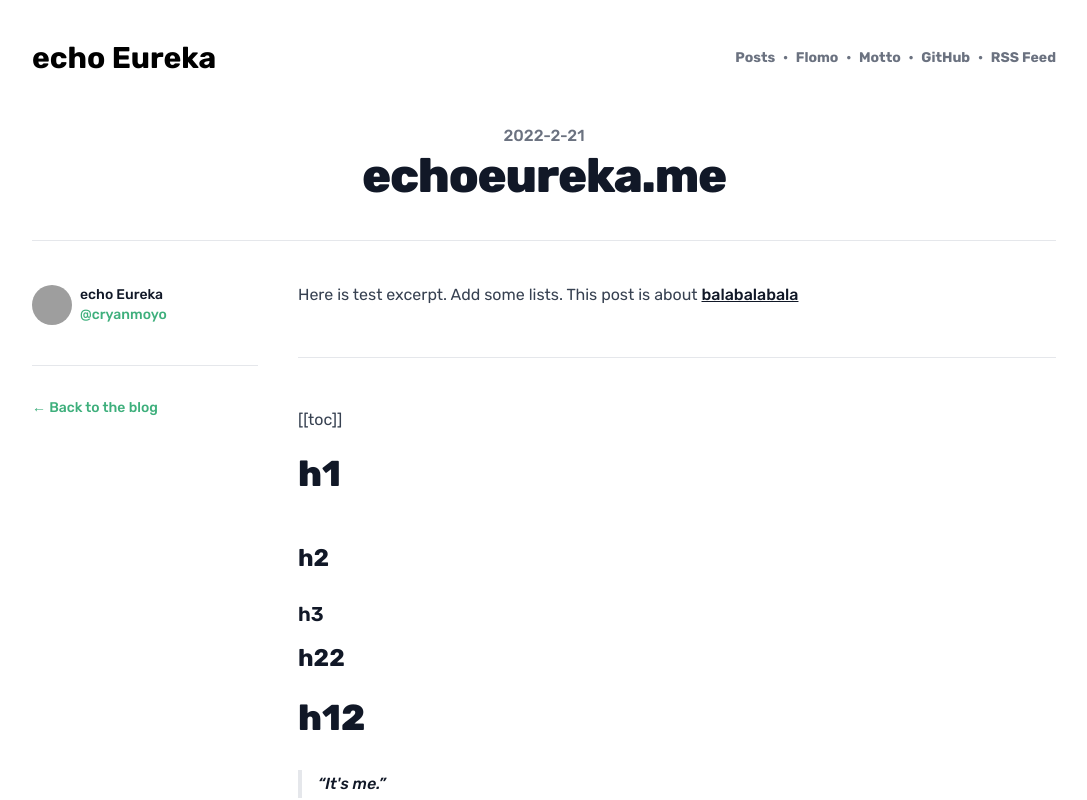
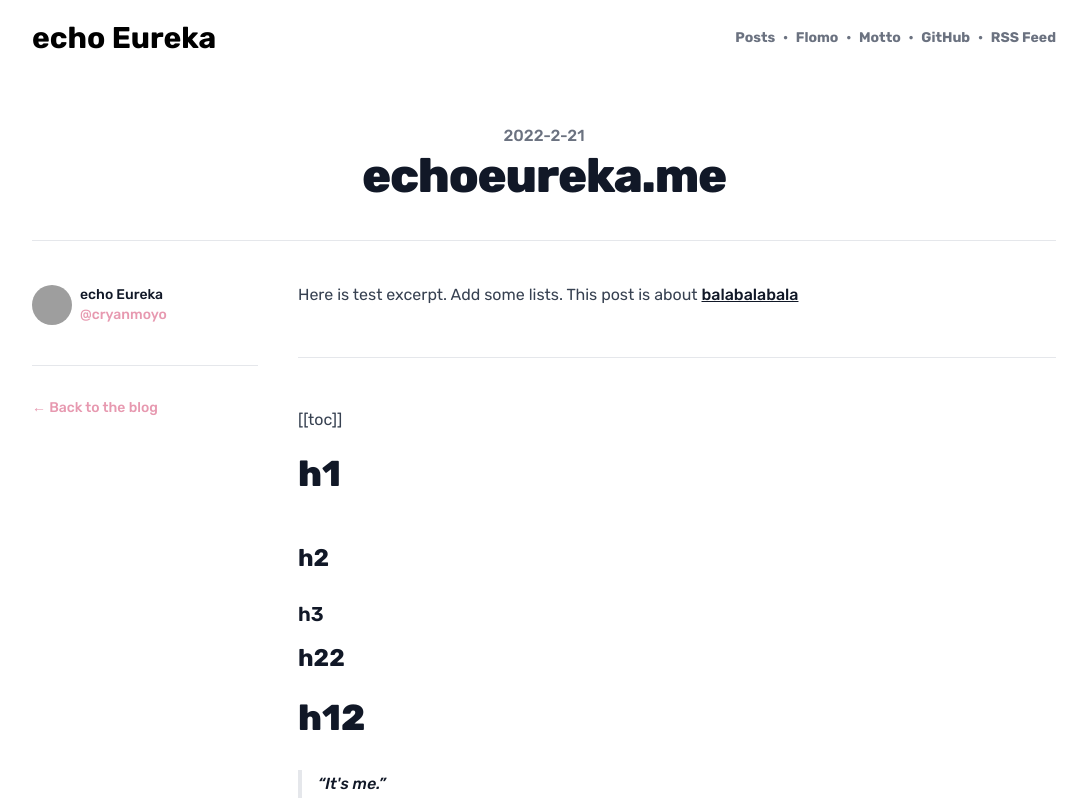
Before and after one commit to 1wkk/me, a Next.js app: page /posts/echoeureka in a window 1280 px wide. Shown: the top 800 px of the page, without its empty margins (96-1183 px from the left). Built offline with nearby package versions, Linux system fonts and the light colour scheme; grey boxes are pictures that could not be loaded; what markdown-it-anchor, markdown-it-prism, markdown-it-table-of-contents would draw is missing.

Commit message:
💄 style fix - higher header - waterfall layout

```diff
--- a/components/Header.tsx
+++ b/components/Header.tsx
@@ -3,7 +3,7 @@ import { header } from '../theme.config'
 
 const Header = () => (
   <div id='header'>
-    <nav className='flex justify-between items-center py-10 font-bold'>
+    <nav className='flex justify-between items-center py-5 font-bold'>
       <Link href='/'>
         <a className='text-3xl' aria-label={header.site}>
           <span className='inline'>{header.site}</span>
--- a/pages/flomo/index.tsx
+++ b/pages/flomo/index.tsx
@@ -6,15 +6,24 @@ const NOTION_DATABASE_ID = process.env.NOTION_DATABASE_ID
 
 const Flomo = ({ propsResponses }) => {
   return (
-    <div className='flex flex-col justify-center items-center space-y-10 px-72'>
+    <div
+      className='grid px-20'
+      style={{
+        gridTemplateColumns:
+          'minmax(min-content,1fr) minmax(min-content,1fr) minmax(min-content,1fr)',
+        gridGap: '30px'
+      }}
+    >
       {propsResponses.map(response => (
         <div
           key={response.id}
-          className='hover:shadow-lg prose w-auto h-auto rounded-lg p-8 mx-20 space-y-4 min-w-full'
+          className='hover:shadow-lg prose rounded-lg p-8 space-y-4 h-min'
           style={{
             borderRadius: '20px',
             background: '#fafafa',
-            boxShadow: '20px 20px 60px #d5d5d5, -20px -20px 60px #ffffff'
+            boxShadow: '20px 20px 60px #d5d5d5, -20px -20px 60px #ffffff',
+            gridRow: 'auto'
+            // gridColumn: 'auto'
           }}
         >
           <div className='text-xs opacity-50'>
--- a/styles/globals.scss
+++ b/styles/globals.scss
@@ -5,8 +5,8 @@
 // @import url('https://fonts.googleapis.com/css2?family=Rubik:ital,wght@0,300;0,400;0,500;0,600;0,700;0,800;0,900;1,300;1,400;1,500;1,600;1,700;1,800;1,900&display=swap');
 
 :root {
-  --c-brand: #3eaf7c;
-  --c-brand-light: #4abf8a;
+  --c-brand: #e799b0;
+  --c-brand-light: #e799b0;
 }
 
 html,
```
